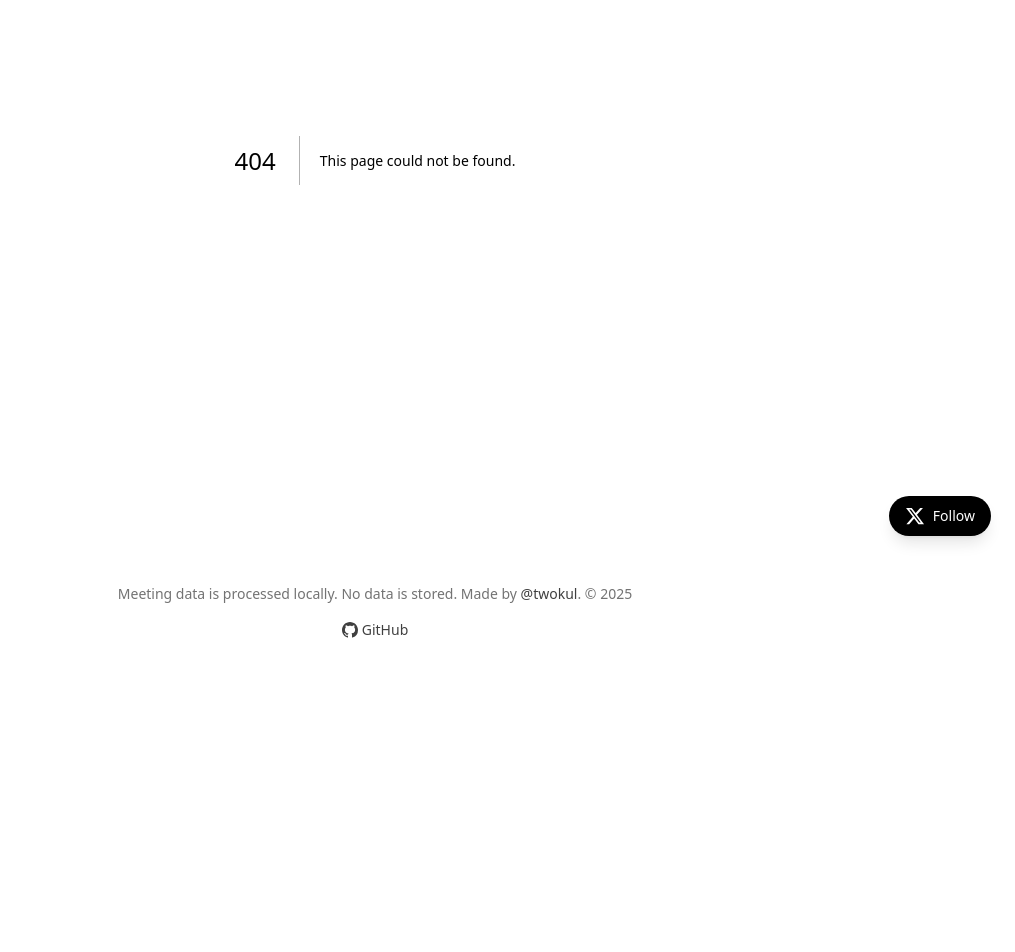
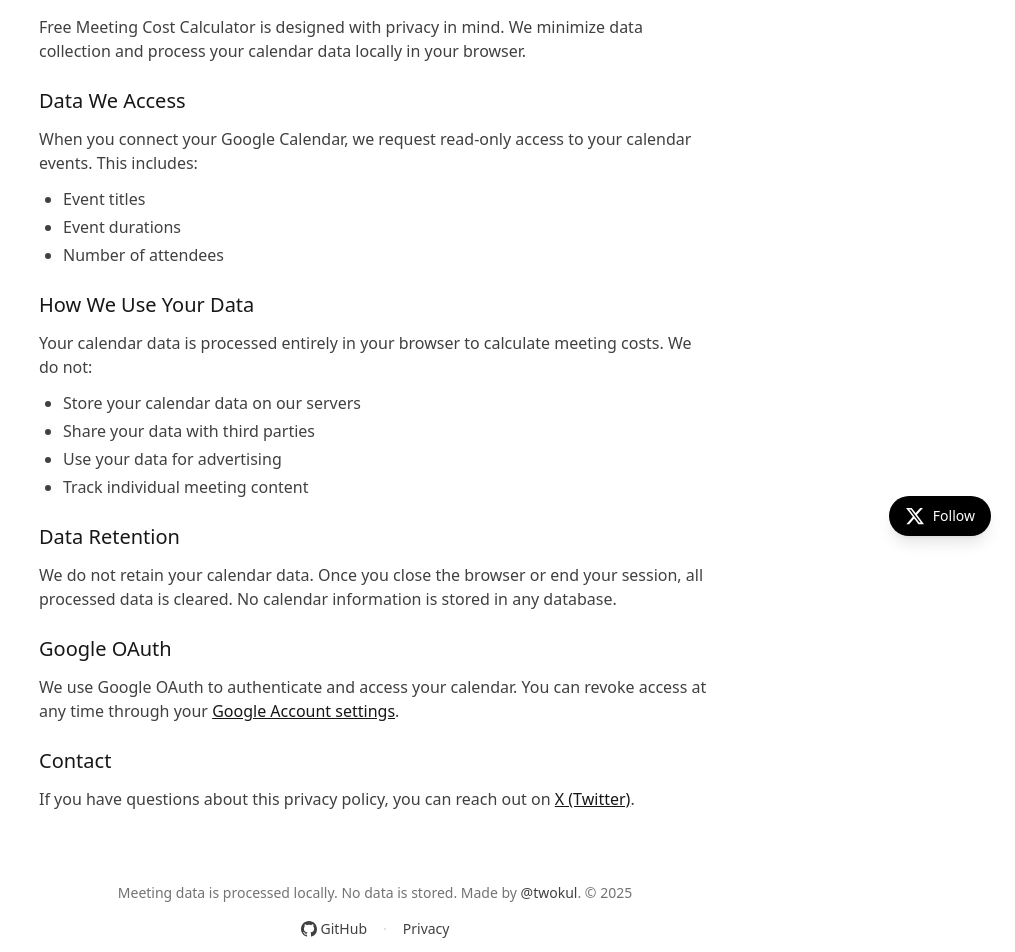
Before and after one commit to twokul/free-meeting-cost-calculator, a Next.js app: page /privacy in a window 1280 px wide. Before the commit this address had no page. Shown: the part 240-1192 px from the top of the page, without its empty margins (265-1280 px from the left). Before the commit the page ends 904 px from the top, so only its background shows below. Built offline with nearby package versions, Linux system fonts and the light colour scheme.

Commit message:
add privacy page

```diff
--- /dev/null
+++ b/app/privacy/page.tsx
@@ -0,0 +1,118 @@
+import type { Metadata } from "next";
+import Link from "next/link";
+
+export const metadata: Metadata = {
+  title: "Privacy Policy",
+  description:
+    "Privacy policy for the Free Meeting Cost Calculator. Learn how we handle your data.",
+};
+
+export default function PrivacyPage() {
+  return (
+    <div className="flex-1 bg-white text-neutral-950 px-4 py-12">
+      <div className="max-w-2xl mx-auto">
+        <Link
+          href="/"
+          className="text-neutral-500 hover:text-neutral-900 text-sm mb-8 inline-block"
+        >
+          ← Back to home
+        </Link>
+
+        <h1 className="text-3xl font-semibold mb-8">Privacy Policy</h1>
+
+        <div className="prose prose-neutral max-w-none space-y-6 text-neutral-700">
+          <p className="text-sm text-neutral-500">
+            Last updated: November 30, 2025
+          </p>
+
+          <section className="space-y-3">
+            <h2 className="text-xl font-medium text-neutral-900">Overview</h2>
+            <p>
+              Free Meeting Cost Calculator is designed with privacy in mind. We
+              minimize data collection and process your calendar data locally in
+              your browser.
+            </p>
+          </section>
+
+          <section className="space-y-3">
+            <h2 className="text-xl font-medium text-neutral-900">
+              Data We Access
+            </h2>
+            <p>
+              When you connect your Google Calendar, we request read-only access
+              to your calendar events. This includes:
+            </p>
+            <ul className="list-disc pl-6 space-y-1">
+              <li>Event titles</li>
+              <li>Event durations</li>
+              <li>Number of attendees</li>
+            </ul>
+          </section>
+
+          <section className="space-y-3">
+            <h2 className="text-xl font-medium text-neutral-900">
+              How We Use Your Data
+            </h2>
+            <p>
+              Your calendar data is processed entirely in your browser to
+              calculate meeting costs. We do not:
+            </p>
+            <ul className="list-disc pl-6 space-y-1">
+              <li>Store your calendar data on our servers</li>
+              <li>Share your data with third parties</li>
+              <li>Use your data for advertising</li>
+              <li>Track individual meeting content</li>
+            </ul>
+          </section>
+
+          <section className="space-y-3">
+            <h2 className="text-xl font-medium text-neutral-900">
+              Data Retention
+            </h2>
+            <p>
+              We do not retain your calendar data. Once you close the browser or
+              end your session, all processed data is cleared. No calendar
+              information is stored in any database.
+            </p>
+          </section>
+
+          <section className="space-y-3">
+            <h2 className="text-xl font-medium text-neutral-900">
+              Google OAuth
+            </h2>
+            <p>
+              We use Google OAuth to authenticate and access your calendar. You
+              can revoke access at any time through your{" "}
+              <a
+                href="https://myaccount.google.com/permissions"
+                target="_blank"
+                rel="noopener noreferrer"
+                className="text-neutral-900 underline hover:no-underline"
+              >
+                Google Account settings
+              </a>
+              .
+            </p>
+          </section>
+
+          <section className="space-y-3">
+            <h2 className="text-xl font-medium text-neutral-900">Contact</h2>
+            <p>
+              If you have questions about this privacy policy, you can reach out
+              on{" "}
+              <a
+                href="https://x.com/twokul"
+                target="_blank"
+                rel="noopener noreferrer"
+                className="text-neutral-900 underline hover:no-underline"
+              >
+                X (Twitter)
+              </a>
+              .
+            </p>
+          </section>
+        </div>
+      </div>
+    </div>
+  );
+}
--- a/components/footer.tsx
+++ b/components/footer.tsx
@@ -26,6 +26,7 @@
         </a>
         . © {new Date().getFullYear()}
       </p>
+      <div className="flex items-center gap-4">
         <a
           href="https://github.com/twokul/free-meeting-cost-calculator"
           target="_blank"
@@ -35,6 +36,14 @@
           <GitHubIcon className="h-4 w-4" />
           GitHub
         </a>
+        <span className="text-neutral-300">·</span>
+        <a
+          href="/privacy"
+          className="text-neutral-700 hover:text-black transition-colors"
+        >
+          Privacy
+        </a>
+      </div>
     </footer>
   );
 }
```
Lines whose indentation alone changed are shown as unchanged.
